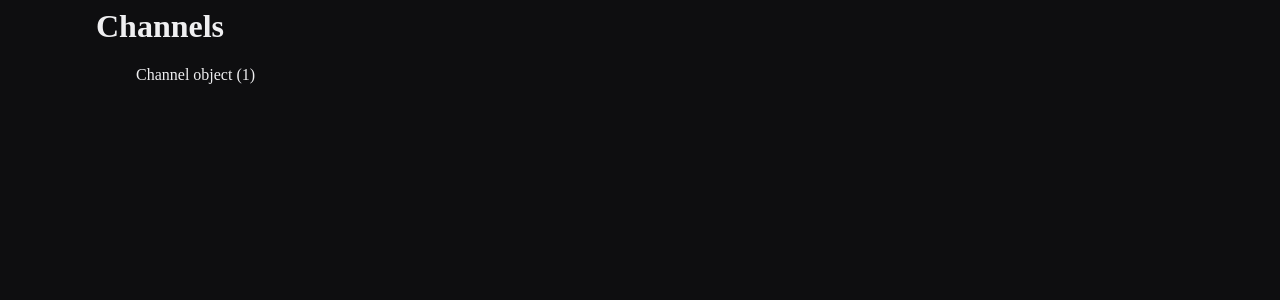
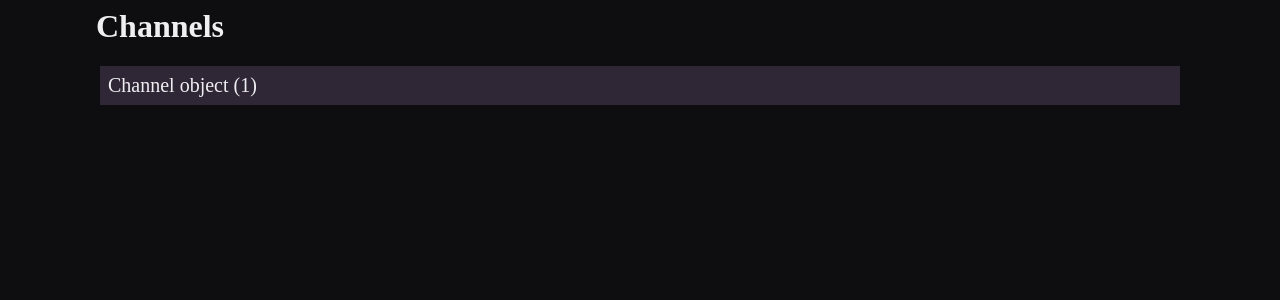
Before and after one commit to retrontology/twitchlogger, a Django app: template src/webserver/channel/templates/channel/index.html in a window 1280 px wide. Shown: the top 300 px of the page. Run offline with Django 4.2, Linux system fonts and the light colour scheme; the template is opened without the code that fills it: values that come from a table or form of the project are taken from there, others are empty; tables that the repository leaves empty hold one stand-in row (values such as "Sample post").

Commit message:
better channel css

```diff
--- a/src/webserver/static/style.css
+++ b/src/webserver/static/style.css
@@ -111,4 +111,12 @@ span.page-navigation {
 
 ul.channel-list {
     list-style-type: none;
+    padding: 0;
 }
+
+li.channel-list-item {
+    font-size: 20px;
+    padding: 8px;
+    background-color: #2f2736;
+    margin: 4px;
+}
```
